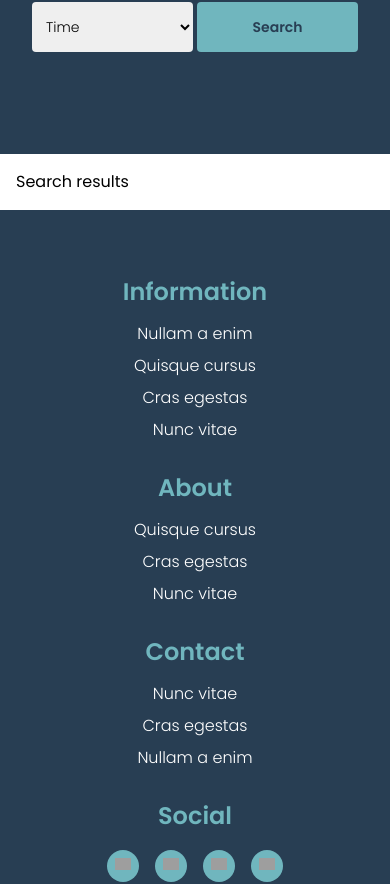
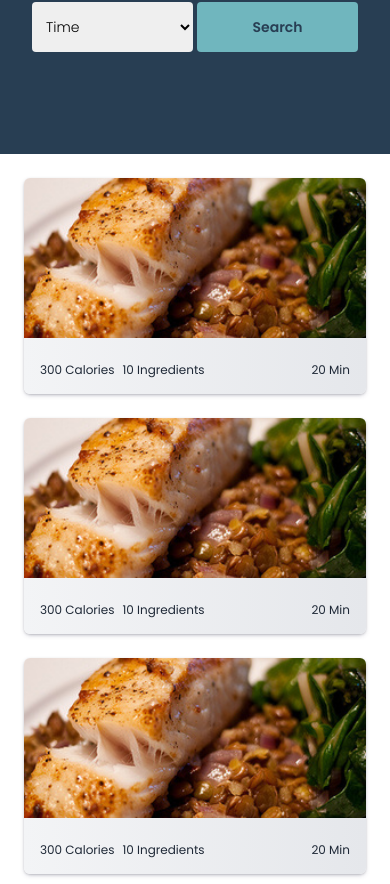
Before and after one commit to ronald-it/the-clueless-cook, a Next.js app: page / in a window 390 px wide. Shown: the part 842-1726 px from the top of the page. Built offline with nearby package versions, Linux system fonts and the light colour scheme; grey boxes are pictures that could not be loaded; what @savvywombat/tailwindcss-grid-areas, @savvywombat/tailwindcss-grid-named-lines would draw is missing.

Commit message:
Dummy recipe cards added to search results section and added zIndex of 9999 to navigation modal. Mobile design is for homepage is finished. Next step is to write the api requests for the recipe cards.

```diff
--- a/src/app/page.js
+++ b/src/app/page.js
@@ -8,12 +8,15 @@ import CloseIcon from '../components/CloseIcon';
 import CustomImage from '../components/CustomImage/CustomImage';
 import ArrowRightIcon from '../components/ArrowRightIcon';
 import Slider from '../components/Slider/Slider';
+import RecipeCard from '../components/RecipeCard';
 
 export default function Home() {
   const [isModalOpen, setIsModalOpen] = useState(false);
   const toggleModal = () => {
     setIsModalOpen((prev) => !prev);
   };
+
+  const recipeCards = Array.from({ length: 20 }, (_, i) => i);
 
   return (
     <>
@@ -24,6 +27,7 @@ export default function Home() {
         shouldCloseOnOverlayClick={true}
         ariaHideApp={false}
         className='h-full p-4'
+        style={{ overlay: { zIndex: 9999 } }}
       >
         <div className='h-full w-full flex justify-center items-center bg-darkblue rounded-xl [&>*]:text-white [&>*]:text-xl [&>*]:font-light'>
           <button className='absolute top-8 right-8 w-6' onClick={toggleModal}>
@@ -74,11 +78,7 @@ export default function Home() {
           <Slider />
         </section>
         <section className='p-8 bg-darkblue grid grid-areas-[recipe_recipe,meal_cuisine,diet_time,search_search] grid-cols-2 grid-rows-4 gap-y-5 gap-x-1 [&>*]:px-2.5 [&>*]:py-3.5 [&>*]:rounded [&>*]:font-light [&>*]:text-sm [&>*:last-child]:font-semibold'>
-          <input
-            type='search'
-            placeholder='Recipe search'
-            className='grid-in-[recipe]'
-          />
+          <input type='search' placeholder='Recipe search' className='grid-in-[recipe]' />
           <select className='grid-in-[meal]'>
             <option>Meal</option>
           </select>
@@ -93,7 +93,11 @@ export default function Home() {
           </select>
           <button className='grid-in-[search] bg-lightblue text-darkblue'>Search</button>
         </section>
-        <section className='p-4'>Search results</section>
+        <section className='p-6 grid grid-cols-1 gap-y-6'>
+          {recipeCards.map((recipeCard) => {
+            return <RecipeCard key={recipeCard} />;
+          })}
+        </section>
       </main>
       <Footer />
     </>
```
